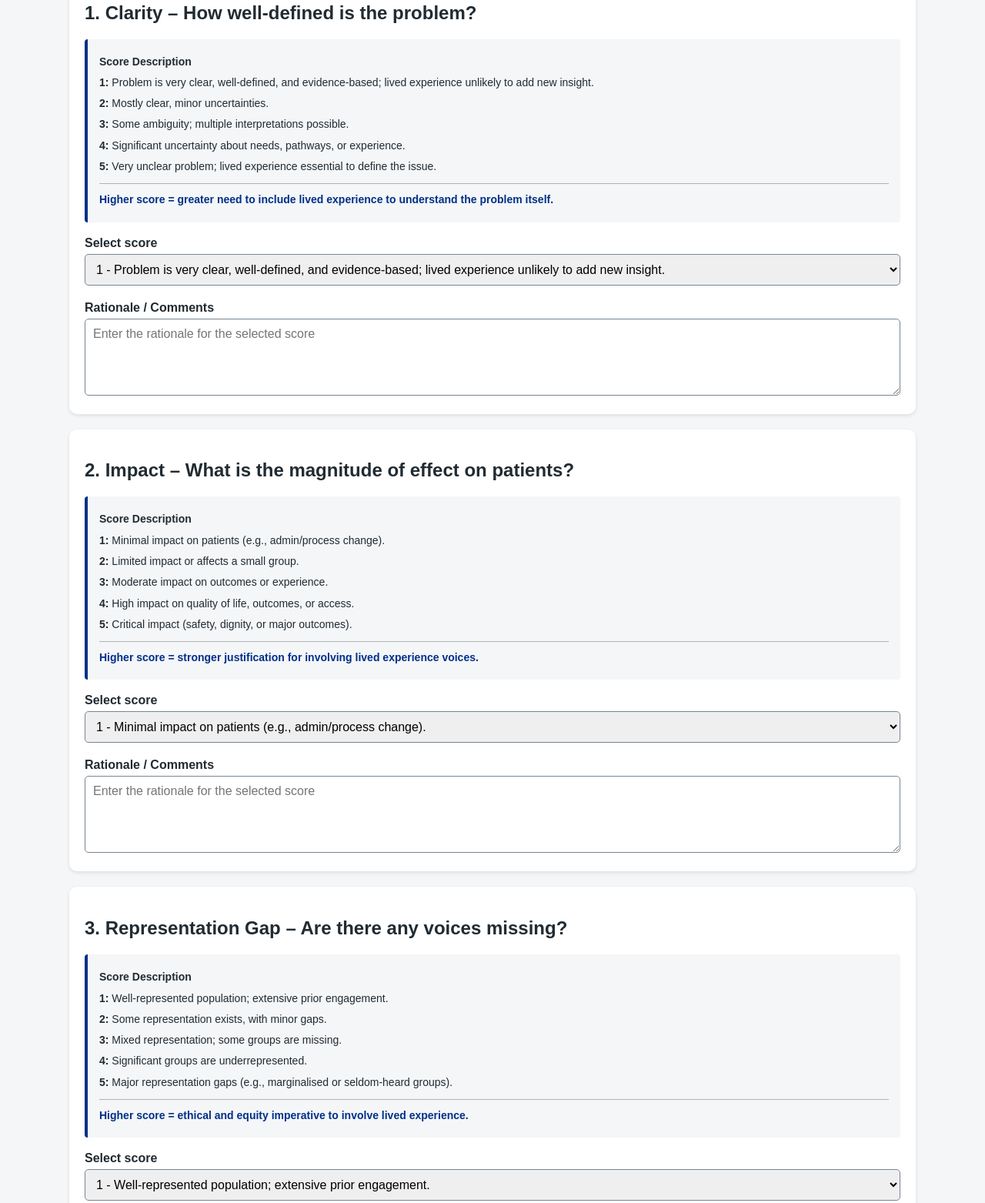
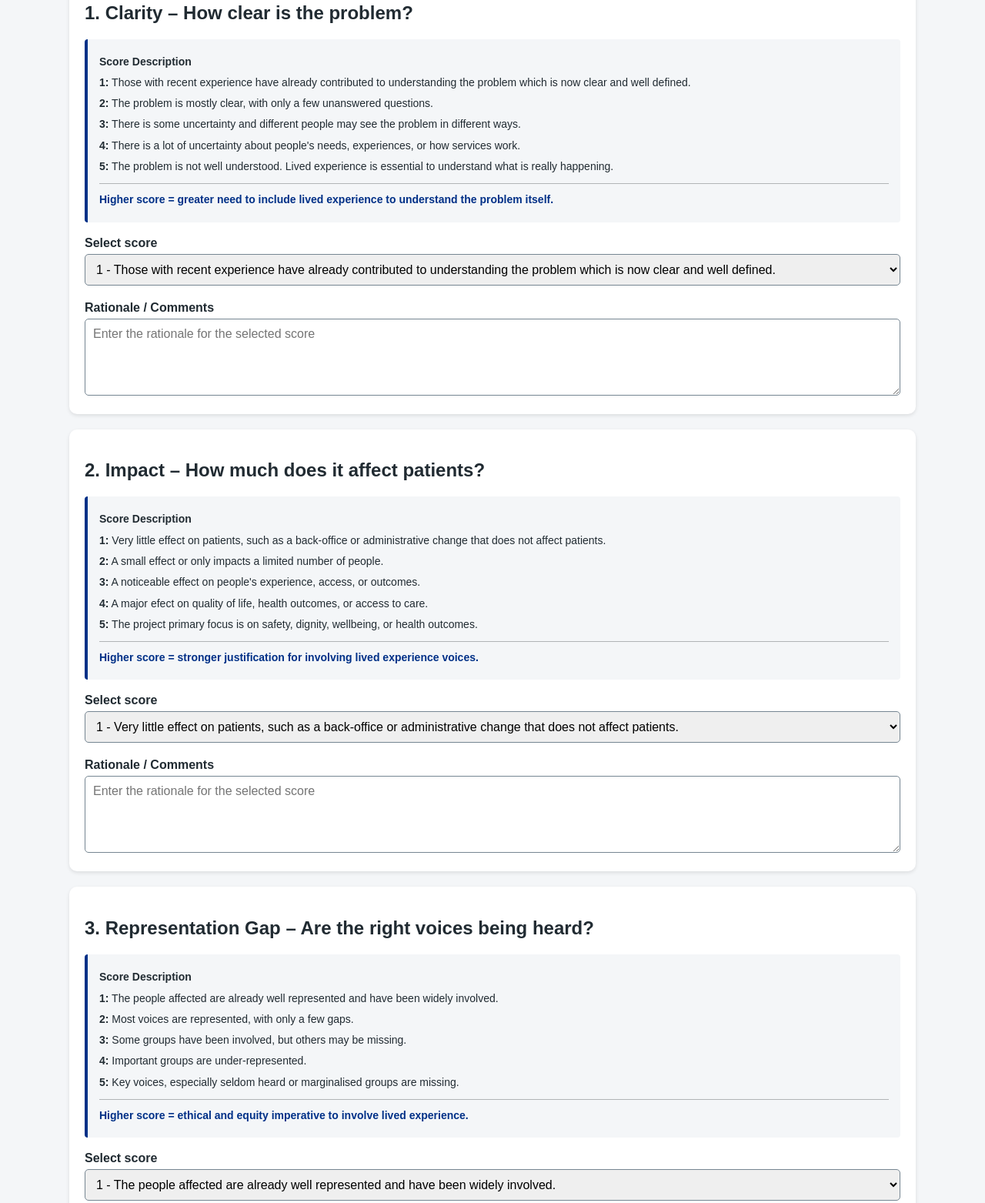
Before and after one commit to HJPutt/Patient-Engagement-Assessment-Tool-1.0, a plain HTML site: page index.html in a window 1280 px wide. Shown: the part 459-2022 px from the top of the page at 77% size. Drawn offline with Linux system fonts and the light colour scheme.

Commit message:
Update question titles for clarity and impact

```diff
--- a/index.html
+++ b/index.html
@@ -369,62 +369,62 @@ body.compact-mode #resultCard{
 
 const questions = [
     {
-        title:"1. Clarity – How well-defined is the problem?",
+        title:"1. Clarity – How clear is the problem?",
         name:"Clarity",
         scores:[
-            "Problem is very clear, well-defined, and evidence-based; lived experience unlikely to add new insight.",
-            "Mostly clear, minor uncertainties.",
-            "Some ambiguity; multiple interpretations possible.",
-            "Significant uncertainty about needs, pathways, or experience.",
-            "Very unclear problem; lived experience essential to define the issue."
+            "Those with recent experience have already contributed to understanding the problem which is now clear and well defined.",
+            "The problem is mostly clear, with only a few unanswered questions.",
+            "There is some uncertainty and different people may see the problem in different ways.",
+            "There is a lot of uncertainty about people's needs, experiences, or how services work.",
+            "The problem is not well understood. Lived experience is essential to understand what is really happening."
         ],
         guidance:"Higher score = greater need to include lived experience to understand the problem itself."
     },
     {
-        title:"2. Impact – What is the magnitude of effect on patients?",
+        title:"2. Impact – How much does it affect patients?",
         name:"Impact",
         scores:[
-            "Minimal impact on patients (e.g., admin/process change).",
-            "Limited impact or affects a small group.",
-            "Moderate impact on outcomes or experience.",
-            "High impact on quality of life, outcomes, or access.",
-            "Critical impact (safety, dignity, or major outcomes)."
+            "Very little effect on patients, such as a back-office or administrative change that does not affect patients.",
+            "A small effect or only impacts a limited number of people.",
+            "A noticeable effect on people's experience, access, or outcomes.",
+            "A major efect on quality of life, health outcomes, or access to care.",
+            "The project primary focus is on safety, dignity, wellbeing, or health outcomes."
         ],
         guidance:"Higher score = stronger justification for involving lived experience voices."
     },
     {
-        title:"3. Representation Gap – Are there any voices missing?",
+        title:"3. Representation Gap – Are the right voices being heard?",
         name:"Representation Gap",
         scores:[
-            "Well-represented population; extensive prior engagement.",
-            "Some representation exists, with minor gaps.",
-            "Mixed representation; some groups are missing.",
-            "Significant groups are underrepresented.",
-            "Major representation gaps (e.g., marginalised or seldom-heard groups)."
+            "The people affected are already well represented and have been widely involved.",
+            "Most voices are represented, with only a few gaps.",
+            "Some groups have been involved, but others may be missing.",
+            "Important groups are under-represented.",
+            "Key voices, especially seldom heard or marginalised groups are missing."
         ],
         guidance:"Higher score = ethical and equity imperative to involve lived experience."
     },
     {
-        title:"4. Complexity – How complex is the system/journey?",
+        title:"4. Complexity – How complex is the journey or system?",
         name:"Complexity",
         scores:[
-            "Simple, linear pathway; little variation.",
-            "Mostly straightforward with few variables.",
-            "Moderate complexity (multiple steps or services).",
-            "Complex system with multiple interactions and variation.",
-            "Highly complex, fragmented, or poorly understood system."
+            "The process is simple and straightforward.",
+            "The process is mostly straightforward with only a few steps, occasional variables.",
+            "The journey involves several steps, services, or organisations.",
+            "The journey is complex across services and has multiple variables.",
+            "The system is highly complex, fragmented, or difficult to understand."
         ],
         guidance:"Higher score = lived experience needed to navigate and explain real-world pathways."
     },
     {
-        title:"5. Assumption Risk – What is the risk of getting it wrong without lived experience?",
+        title:"5. Assumption Risk – What is the risk of getting it wrong?",
         name:"Assumption Risk",
         scores:[
-            "Low risk; evidence and understanding are strong.",
-            "Some assumptions, but unlikely to affect outcomes significantly.",
-            "Moderate risk of incorrect assumptions.",
-            "High risk that assumptions will lead to ineffective solutions.",
-            "Very high risk of harm, failure, or inequality without lived experience input."
+            "There is strong evidence and a good understanding of the issue.",
+            "Some assumptions are being made, but they are unlikely to cause major problems.",
+            "There is moderate risk that assumptions could lead to the wrong solution.",
+            "There is a high risk that solutions will not work if people's experiences are not considered.",
+            "There is a very high risk of failure, harm, or inequality without lived experience input."
         ],
         guidance:"Higher score = involving people is critical to avoid designing the wrong solution."
     }
```
